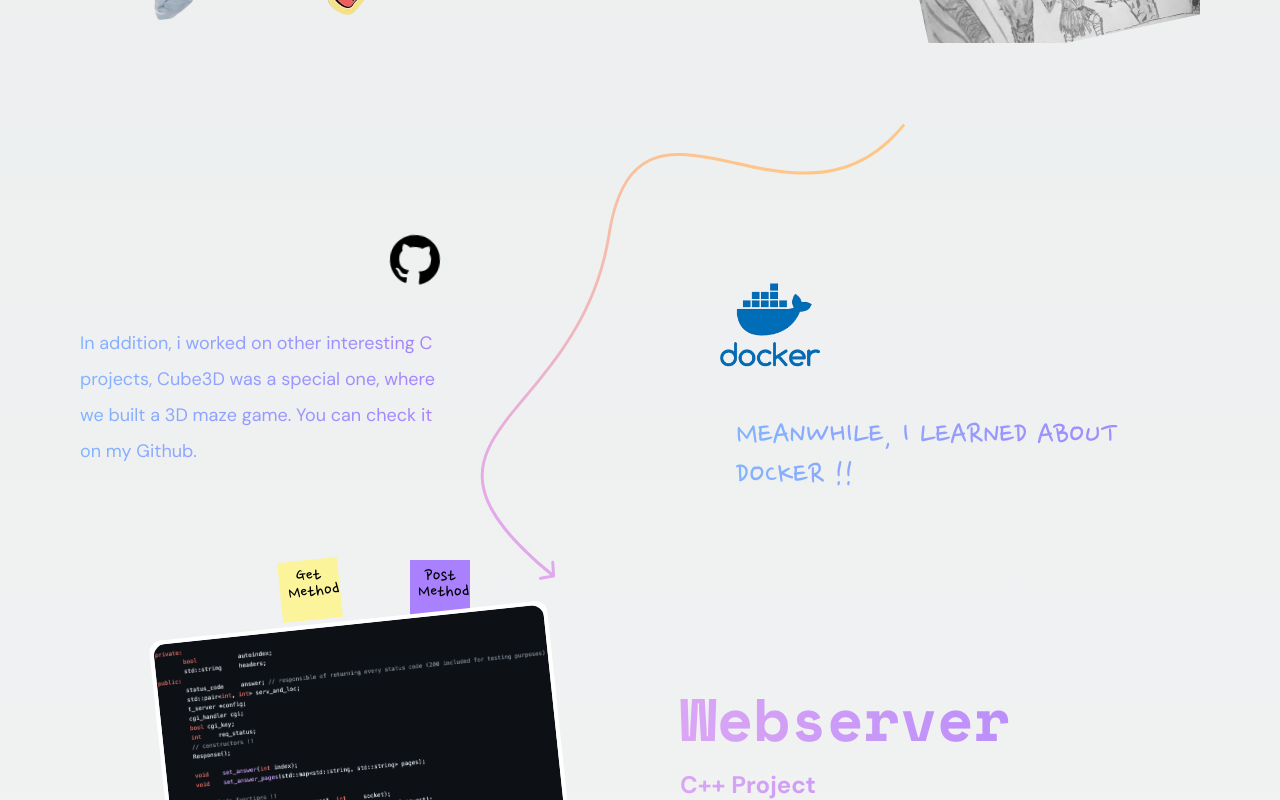
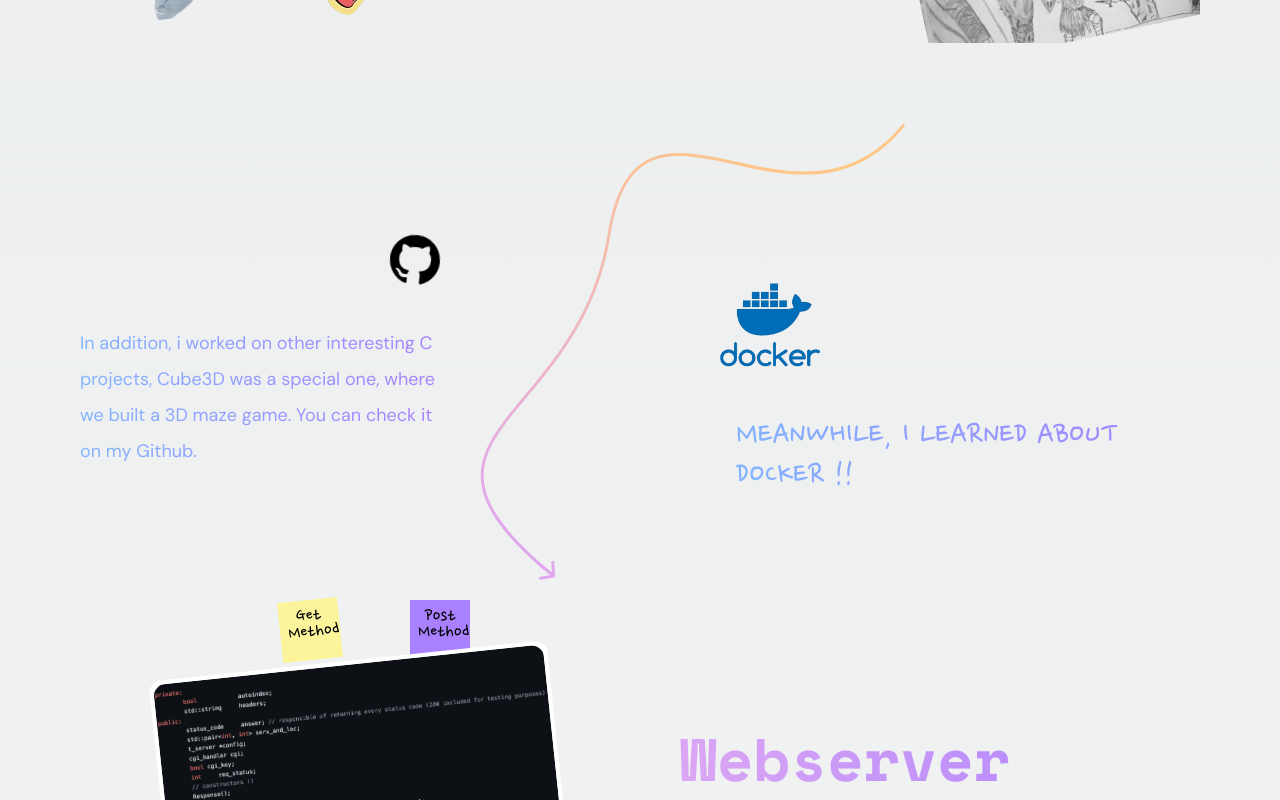
Before and after one commit to saadennour/portfolio, a Next.js app: page / in a window 1280 px wide. Shown: the part 5640-6440 px from the top of the page. Built offline with nearby package versions, Linux system fonts and the light colour scheme; what tailwindcss-debug-screens would draw is missing.

Commit message:
editing gap in webserv section

```diff
--- a/src/app/components/Webserver.tsx
+++ b/src/app/components/Webserver.tsx
@@ -10,7 +10,7 @@ import Link from "next/link";
 
 export default function Webserver() {
   return (
-    <div className="w-full flex flex-col gap-10">
+    <div className="w-full flex flex-col gap-20">
       <div className="flex items-center gap-10 2xl:gap-20">
         <div className="w-1/3 h-full flex flex-col justify-center gap-10">
           <Link href={"https://github.com/saadennour"}>
@@ -48,7 +48,7 @@ export default function Webserver() {
           </div>
         </div>
       </div>
-      <div className="flex items-center justify-center gap-20">
+      <div className="flex items-center justify-center max-sm:gap-10 gap-20">
         <div className="w-1/2">
           <div className="relative">
             <Ticket
```
